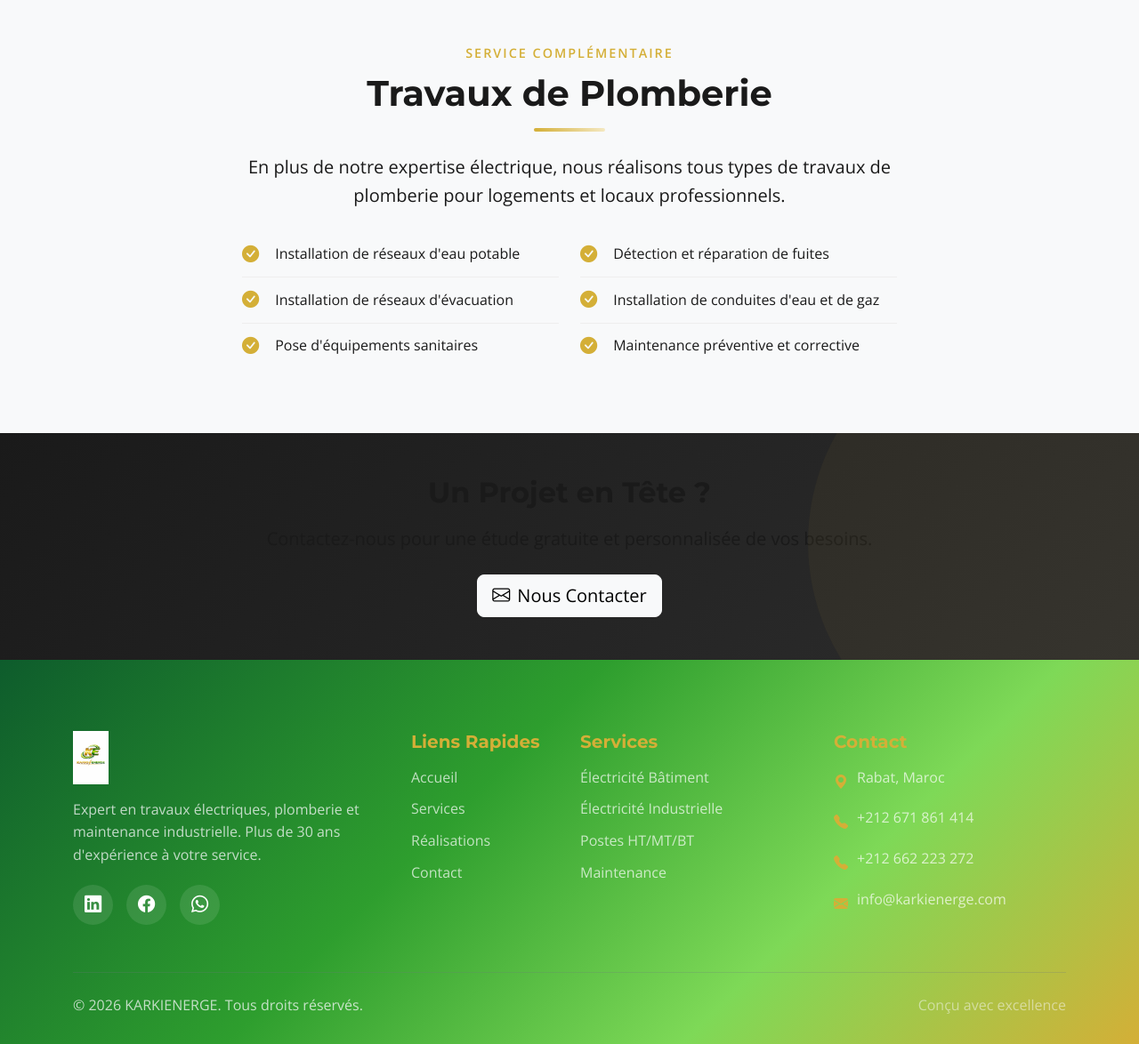
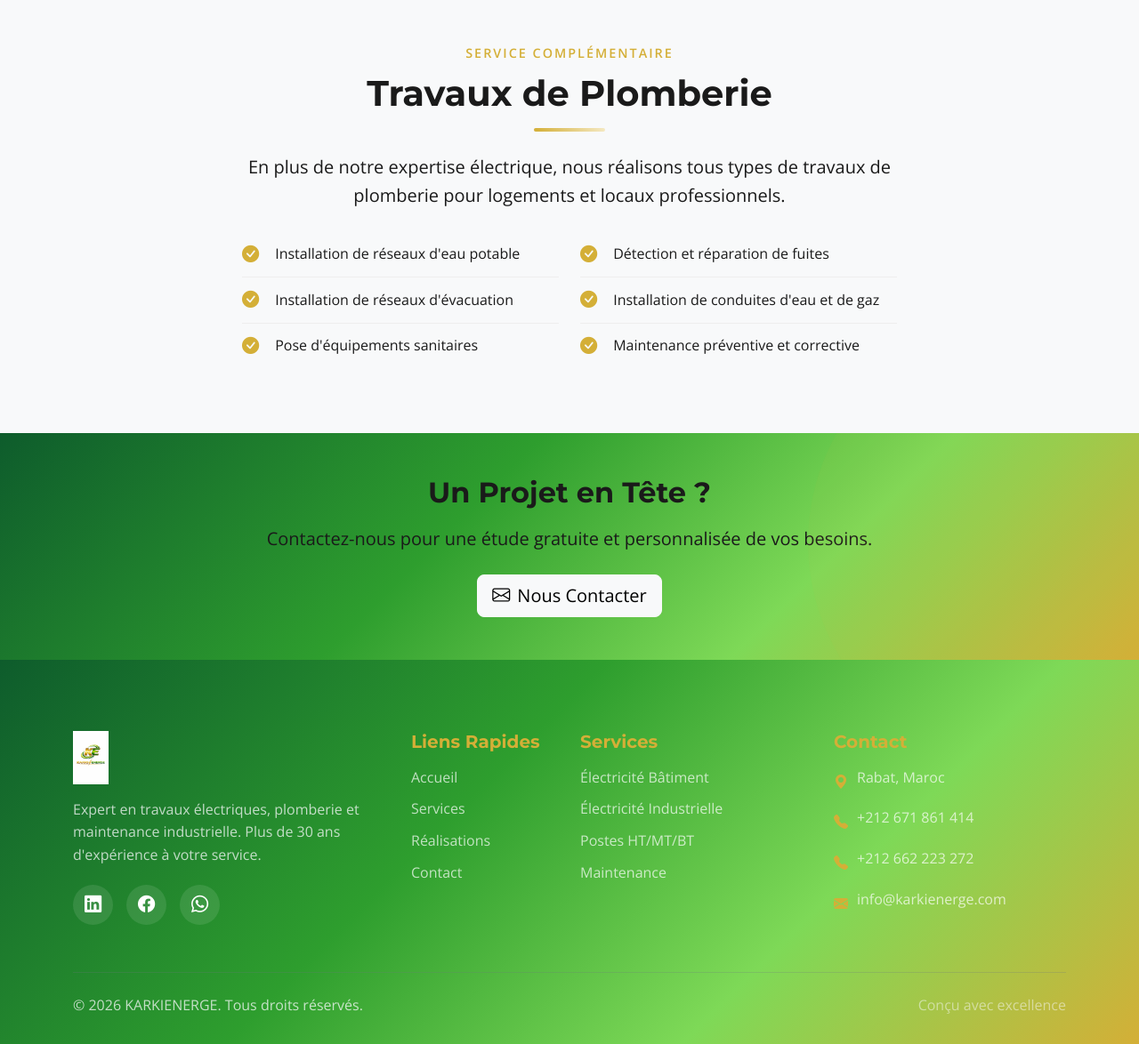
Before and after one commit to infoskarkienerge-source/redesigned-adventure, a Flask app: page /services in a window 1280 px wide. Shown: the part 5134-6308 px from the top of the page at 89% size. Run offline with Flask 3, Linux system fonts and the light colour scheme.

```diff
--- a/static/css/style.css
+++ b/static/css/style.css
@@ -393,7 +393,7 @@ a {
 }
 
 .service-card:hover::before {
-   /* transform: scaleX(1);*/
+    /* transform: scaleX(1);*/
 }
 
 .service-icon {
@@ -411,7 +411,7 @@ a {
 }
 
 .service-card:hover .service-icon {
-   transform: rotateY(180deg);
+    transform: rotateY(180deg);
     background: linear-gradient(135deg, var(--green-color) 0%, var(--green-light) 100%);
 }
 
@@ -539,7 +539,11 @@ a {
 
 /* CTA Section */
 .cta-section {
-    background: linear-gradient(135deg, var(--dark-color) 0%, var(--dark-light) 100%);
+     background: linear-gradient(135deg,
+            #0E5C2C 0%,
+            #2E9E2E 40%,
+            #7ED957 70%,
+            #D4AF37 100%);
     padding: 80px 0;
     position: relative;
     overflow: hidden;
@@ -828,7 +832,11 @@ a {
 }
 
 .emergency-section {
-    background: var(--dark-color);
+    background: linear-gradient(135deg,
+            #0E5C2C 0%,
+            #2E9E2E 40%,
+            #7ED957 70%,
+            #D4AF37 100%);
     color: var(--white);
 }
 
```
Also changed, not shown: 1 other file.
